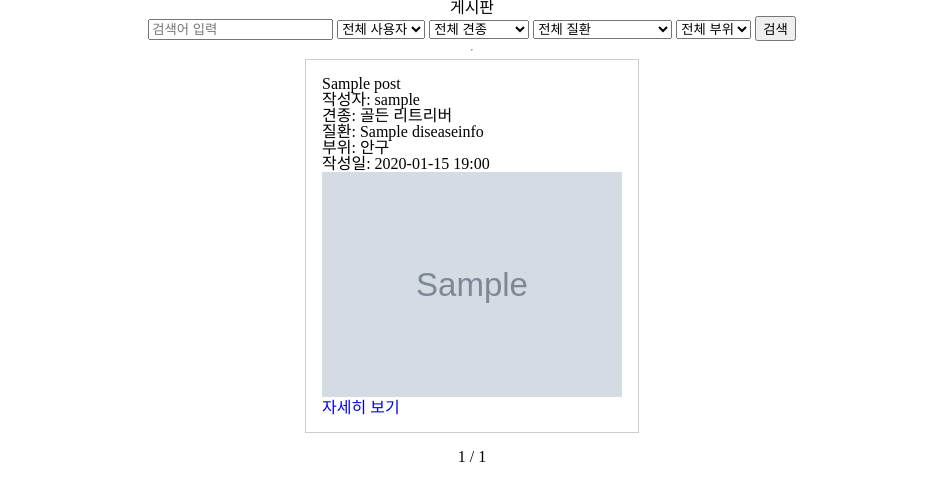
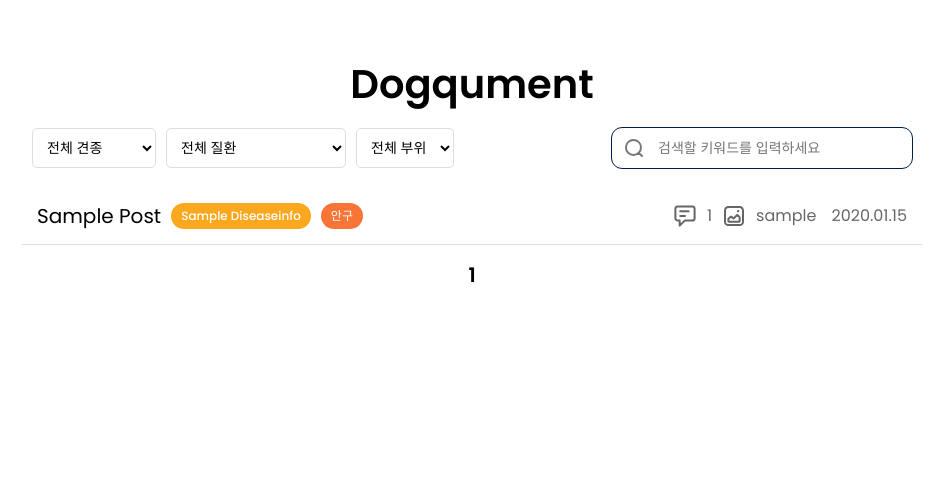
Before and after one commit to streqmin/conveting, a Django app: page /post/ in a window 1280 px wide. Shown: the part 89-590 px from the top of the page, without its empty margins (168-1112 px from the left). Run offline with Django 4.2, Linux system fonts and the light colour scheme; tables that the repository leaves empty hold one stand-in row (values such as "Sample post"); grey boxes marked "Sample" are stand-in pictures; parts of the project's set-up code (start-up, migrations or seed data) failed here and were passed over; some libraries are stand-ins or nearby versions.

Commit message:
style: 게시판 디자인 적용을 위한 css 및 js 수정

```diff
--- /dev/null
+++ b/static/css/post/post_list.css
@@ -0,0 +1,211 @@
+.post-list-container {
+    padding: 60px 72px;
+    display: flex;
+    flex-direction: column;
+    align-items: center;
+    gap: 20px;
+}
+.post-header .title {
+    color: black;
+    font-size: 40px;
+    font-family: Poppins;
+    font-weight: 600;
+    line-height: 48px;
+}
+.filter-form {
+    width: 100%;
+    display: flex;
+    justify-content: space-between;
+    align-items: center;
+    padding: 10px;
+    gap: 10px;
+    height: 40px;
+}
+.filter-selects {
+    display: flex;
+    align-items: center;
+    gap: 10px;
+}
+.filter-selects select {
+    height: 40px;
+    padding: 0 10px;
+    border: 1px solid #dddddd;
+    border-radius: 5px;
+    background: white;
+    font-family: Poppins;
+    font-size: 14px;
+}
+.filter-tags {
+    display: flex;
+    align-items: center;
+    gap: 10px;
+}
+.tag {
+    display: flex;
+    align-items: center;
+    padding: 7px 10px;
+    border-radius: 20px;
+    font-size: 12px;
+    font-family: Poppins;
+    font-weight: 500;
+    color: white;
+}
+.breed-tag {
+    background: #ffffff;
+    color: black;
+    border: 1px solid #dddddd;
+}
+.disease-tag {
+    background: #fba81f;
+}
+.part-tag {
+    background: #f87537;
+}
+.search-input {
+    display: flex;
+    align-items: center;
+    gap: 10px;
+    width: 300px;
+    height: 40px;
+    padding: 10px;
+    border-radius: 10px;
+    outline: 1px #001e47 solid;
+}
+.search-input img {
+    width: 24px;
+    height: 24px;
+}
+.search-input input {
+    border: none;
+    outline: none;
+    width: 100%;
+    font-size: 14px;
+    font-family: Poppins;
+    font-weight: 300;
+    color: #777777;
+}
+.posts-wrapper {
+    width: 900px;
+    display: flex;
+    flex-direction: column;
+    gap: 0;
+}
+.post-item {
+    display: flex;
+    justify-content: space-between;
+    align-items: center;
+    padding: 15px;
+    background: white;
+    border-bottom: 1px #dddddd solid;
+}
+
+.post-title-tag {
+    display: flex;
+    align-items: center;
+    gap: 10px;
+    font-size: 20px;
+    font-family: Poppins;
+    font-weight: 400;
+    color: black;
+    text-transform: capitalize;
+    text-decoration: none;
+}
+.post-meta {
+    display: flex;
+    align-items: center;
+    gap: 10px;
+}
+.post-meta img {
+    width: 24px;
+    height: 24px;
+}
+.post-meta .comment-count {
+    font-size: 16px;
+    font-family: Poppins;
+    font-weight: 400;
+    color: rgba(0, 0, 0, 0.6);
+}
+.post-meta span {
+    font-size: 16px;
+    font-family: Poppins;
+    font-weight: 400;
+    color: rgba(0, 0, 0, 0.6);
+}
+.post-meta .date {
+    margin-left: 5px;
+}
+.no-posts {
+    width: 900px;
+    padding: 15px;
+    text-align: center;
+    color: #777777;
+    font-family: Poppins;
+}
+.pagination-wrapper {
+    display: inline-flex;
+    align-items: center;
+    gap: 40px;
+}
+.pagination-wrapper .arrow {
+    width: 40px;
+    height: 40px;
+    background: black;
+    border-radius: 50px;
+    display: flex;
+    align-items: center;
+    justify-content: center;
+}
+.pagination-wrapper .arrow.prev {
+    transform: rotate(180deg);
+}
+.pagination-wrapper .arrow::before {
+    content: "";
+    display: block;
+    width: 6px;
+    height: 12px;
+    outline: 2px white solid;
+    outline-offset: -1px;
+    position: relative;
+    left: 9px;
+    top: 6px;
+}
+.page-numbers {
+    display: flex;
+    align-items: center;
+    gap: 10px;
+}
+.page-link,
+.current {
+    font-size: 20px;
+    font-family: Poppins;
+    font-weight: 600;
+}
+.page-link {
+    color: rgba(0, 0, 0, 0.4);
+    text-decoration: none;
+}
+.current {
+    color: black;
+}
+
+.pagination-numbers {
+    display: flex;
+    align-items: center;
+    gap: 10px;
+}
+
+.page-number,
+.current-page {
+    font-size: 20px;
+    font-family: Poppins;
+    font-weight: 600;
+}
+
+.page-number {
+    color: rgba(0, 0, 0, 0.4);
+    text-decoration: none;
+}
+
+.current-page {
+    color: black;
+}
--- a/templates/post/post_list.html
+++ b/templates/post/post_list.html
@@ -1,16 +1,17 @@
 {% extends "base.html" %}
+{% load static %}
+{% block extra_css %}
+    <link rel="stylesheet" href="{% static 'css/post/post_list.css' %}">
+{% endblock extra_css %}
 {% block content %}
-    <h2>게시판</h2>
-    <!-- 🔍 검색 & 필터 폼 -->
-    <form method="get">
-        <input type="text" name="q" placeholder="검색어 입력" value="{{ search_query }}" />
-        <select name="user">
-            <option value="">전체 사용자</option>
-            {% for user_id, username in users %}
-                <option value="{{ user_id }}"
-                        {% if user_id|stringformat:"s" == selected_user %}selected{% endif %}>{{ username }}</option>
-            {% endfor %}
-        </select>
+    <div class="post-list-container">
+        <!-- 헤더: 제목 -->
+        <div class="post-header">
+            <div class="title">Dogqument</div>
+        </div>
+        <!-- 필터 & 검색 -->
+        <form method="get" class="filter-form">
+            <div class="filter-selects">
                 <select name="breed">
                     <option value="">전체 견종</option>
                     {% for breed in breeds %}
@@ -32,44 +33,70 @@
                                 {% if part == selected_body_part %}selected{% endif %}>{{ part|title }}</option>
                     {% endfor %}
                 </select>
-        <button type="submit">검색</button>
+            </div>
+            <div class="filter-tags">
+                {% if selected_breed %}<div class="tag breed-tag">{{ selected_breed }}</div>{% endif %}
+                {% if selected_body_part %}<div class="tag part-tag">{{ selected_body_part|title }}</div>{% endif %}
+            </div>
+            <div class="search-input">
+                <img src="{% static 'img/search-01.svg' %}" alt="검색">
+                <input type="text"
+                       name="q"
+                       placeholder="검색할 키워드를 입력하세요"
+                       value="{{ search_query }}" />
+            </div>
         </form>
-    <hr>
-    <!-- 📋 게시글 목록 -->
+        <!-- 게시글 목록 -->
+        <div class="posts-wrapper">
             {% for post in posts %}
-        <div style="border: 1px solid #ccc; padding: 1em; margin-bottom: 1em;">
-            <h3>{{ post.title }}</h3>
-            <p>
-                <strong>작성자:</strong> {{ post.user.username }}
-            </p>
-            <p>
-                <strong>견종:</strong> {{ post.breed }}
-            </p>
-            <p>
-                <strong>질환:</strong> {{ post.disease.name }}
-            </p>
-            <p>
-                <strong>부위:</strong> {{ post.get_body_part_display }}
-            </p>
-            <p>
-                <strong>작성일:</strong> {{ post.created_at|date:"Y-m-d H:i" }}
-            </p>
-            {% if post.image %}<img src="{{ post.image.url }}" style="max-width: 300px;" alt="게시글 이미지" />{% endif %}
-            <p>
-                <a href="{% url 'post_detail' post.id %}">자세히 보기</a>
-            </p>
+                <a href="{% url 'post_detail' post.id %}">
+                    <div class="post-item">
+                        <div class="post-title-tag">
+                            {{ post.title }}
+                            <div class="tag disease-tag">{{ post.disease.name }}</div>
+                            <div class="tag part-tag">{{ post.get_body_part_display }}</div>
                         </div>
+                        <div class="post-meta">
+                            {% if post.comments.count %}
+                                <img src="{% static 'img/message-text-02.svg' %}" alt="댓글">
+                                <span class="comment-count">{{ post.comments.count }}</span>
+                            {% endif %}
+                            {% if post.image %}
+                                <img src="{% static 'img/image.svg' %}" alt="이미지">
+                            {% endif %}
+                            <span>{{ post.user.username }}</span>
+                            <span class="date">{{ post.created_at|date:"Y.m.d" }}</span>
+                        </div>
+                    </div>
+                </a>
             {% empty %}
-        <p>게시글이 없습니다.</p>
+                <div class="no-posts">게시글이 없습니다.</div>
             {% endfor %}
-    <!-- 📄 페이지네이션 -->
-    <div class="pagination">
+        </div>
+        <!-- 페이지네이션 -->
+        <div class="pagination-wrapper">
             {% if page_obj.has_previous %}
-            <a href="?{% if search_query %}q={{ search_query }}&{% endif %}page={{ page_obj.previous_page_number }}">이전</a>
+                <a href="?page={{ page_obj.previous_page_number }}{% if search_query %}&q={{ search_query }}{% endif %}"
+                   class="pagination-btn">
+                    <img src="{% static 'img/prev.svg' %}" alt="이전 페이지" />
+                </a>
             {% endif %}
-        <span>{{ page_obj.number }} / {{ page_obj.paginator.num_pages }}</span>
+            <div class="pagination-numbers">
+                {% for num in page_obj.paginator.page_range %}
+                    {% if num == page_obj.number %}
+                        <span class="current-page">{{ num }}</span>
+                    {% else %}
+                        <a href="?page={{ num }}{% if search_query %}&q={{ search_query }}{% endif %}"
+                           class="page-number">{{ num }}</a>
+                    {% endif %}
+                {% endfor %}
+            </div>
             {% if page_obj.has_next %}
-            <a href="?{% if search_query %}q={{ search_query }}&{% endif %}page={{ page_obj.next_page_number }}">다음</a>
+                <a href="?page={{ page_obj.next_page_number }}{% if search_query %}&q={{ search_query }}{% endif %}"
+                   class="pagination-btn">
+                    <img src="{% static 'img/next.svg' %}" alt="다음 페이지" />
+                </a>
             {% endif %}
         </div>
+    </div>
 {% endblock content %}
```
Also changed, not shown: static/img/image.svg (added), static/img/message-text-02.svg (added), static/img/next.svg (added), static/img/prev.svg (added), static/img/search-01.svg (added). Lines whose indentation alone changed are shown as unchanged.
